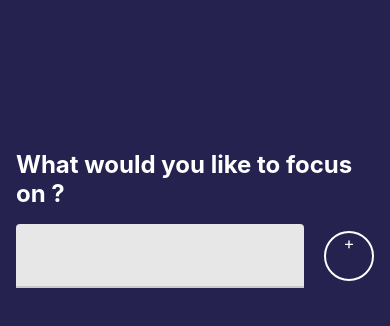
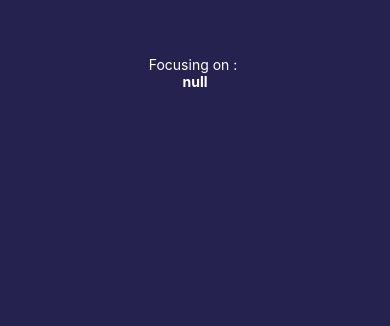
Before and after one commit to yasithWimukthi/focus-count-down, a React Native app: screen / in a window 390 px wide. Shown: the top 326 px of the page. Built offline with nearby package versions, Linux system fonts and the light colour scheme.

Commit message:
implement timer function

```diff
--- a/App.js
+++ b/App.js
@@ -2,21 +2,22 @@
 import { StyleSheet, Text, View } from 'react-native';
 import {Focus} from "./src/features/focus/focus";
 import {colors} from "./src/utils/colors";
+import {Timer} from "./src/features/timer/timer";
+import {spacing} from "./src/utils/sizes";
 
 export default function App() {
 
-  const [focusSubject,setFocusSubject] = useState(null);
+  const [focusSubject,setFocusSubject] = useState("null");
 
   return (
     <View style={styles.container}>
       {
         focusSubject ? (
-            <Text>build timer</Text>
+            <Timer focusSubject={focusSubject}/>
         ):(
             <Focus addSubject={setFocusSubject}/>
         )
       }
-      <Text>{focusSubject}</Text>
     </View>
   );
 }
@@ -24,6 +25,7 @@
 const styles = StyleSheet.create({
   container: {
     flex: 1,
-    backgroundColor:colors.darkBlue
+    backgroundColor:colors.darkBlue,
+    paddingTop:spacing.md
   },
 });
--- /dev/null
+++ b/src/features/timer/timer.js
@@ -0,0 +1,30 @@
+import React,{useState} from 'react';
+import { StyleSheet, Text, View } from 'react-native';
+import {colors} from "../../utils/colors";
+import {spacing} from "../../utils/sizes";
+
+export const Timer = ({focusSubject}) =>{
+    return(
+        <View style={styles.container}>
+            <View style={{paddingTop:spacing.xxl}}>
+                <Text style={styles.title}>Focusing on : </Text>
+                <Text style={styles.task}>{focusSubject}</Text>
+            </View>
+        </View>
+    )
+}
+
+const styles = StyleSheet.create({
+    container: {
+        flex: 1,
+    },
+    title:{
+        color:colors.white,
+        textAlign: 'center'
+    },
+    task:{
+        color:colors.white,
+        textAlign: 'center',
+        fontWeight:'bold'
+    }
+});
```
